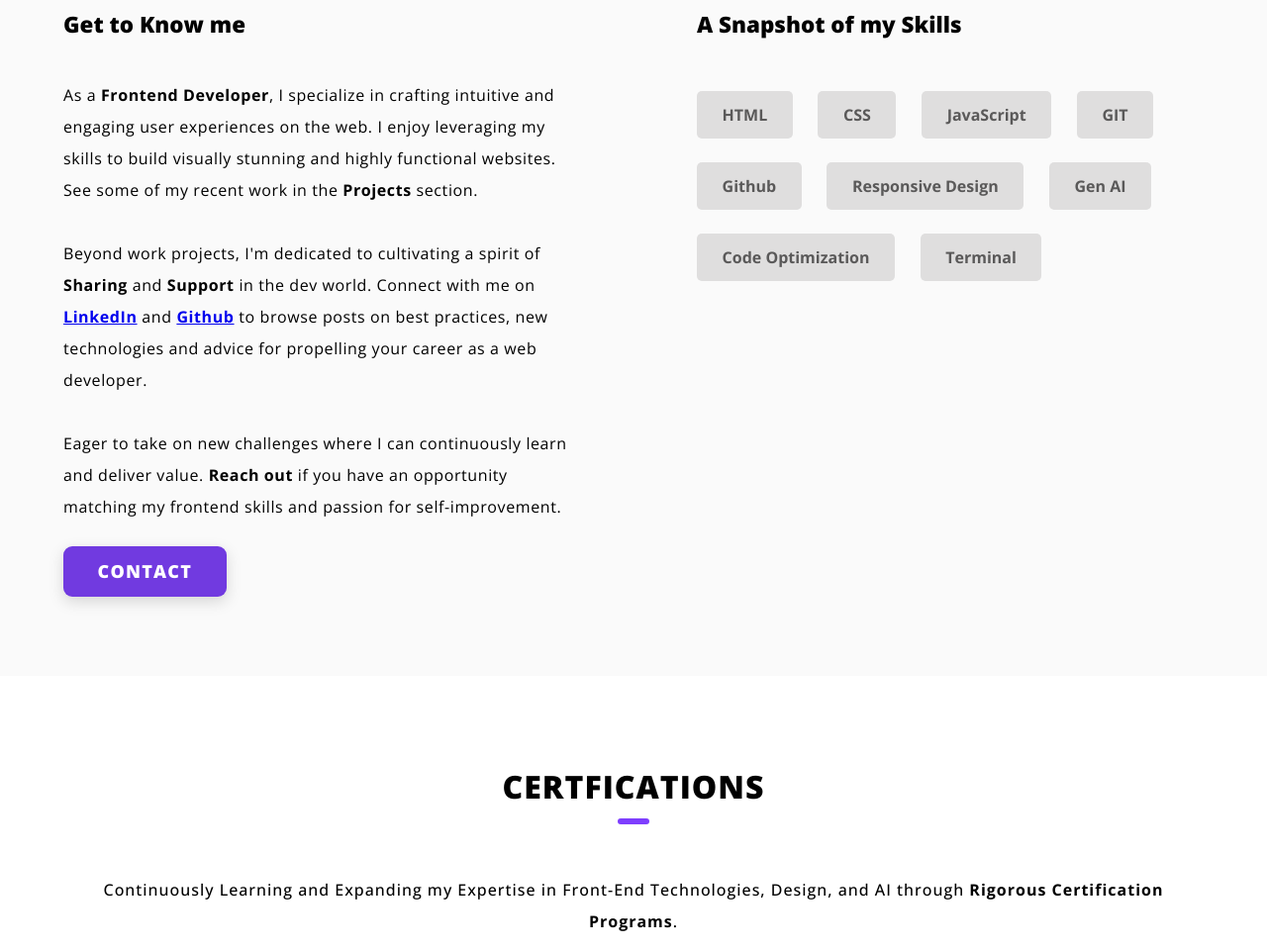
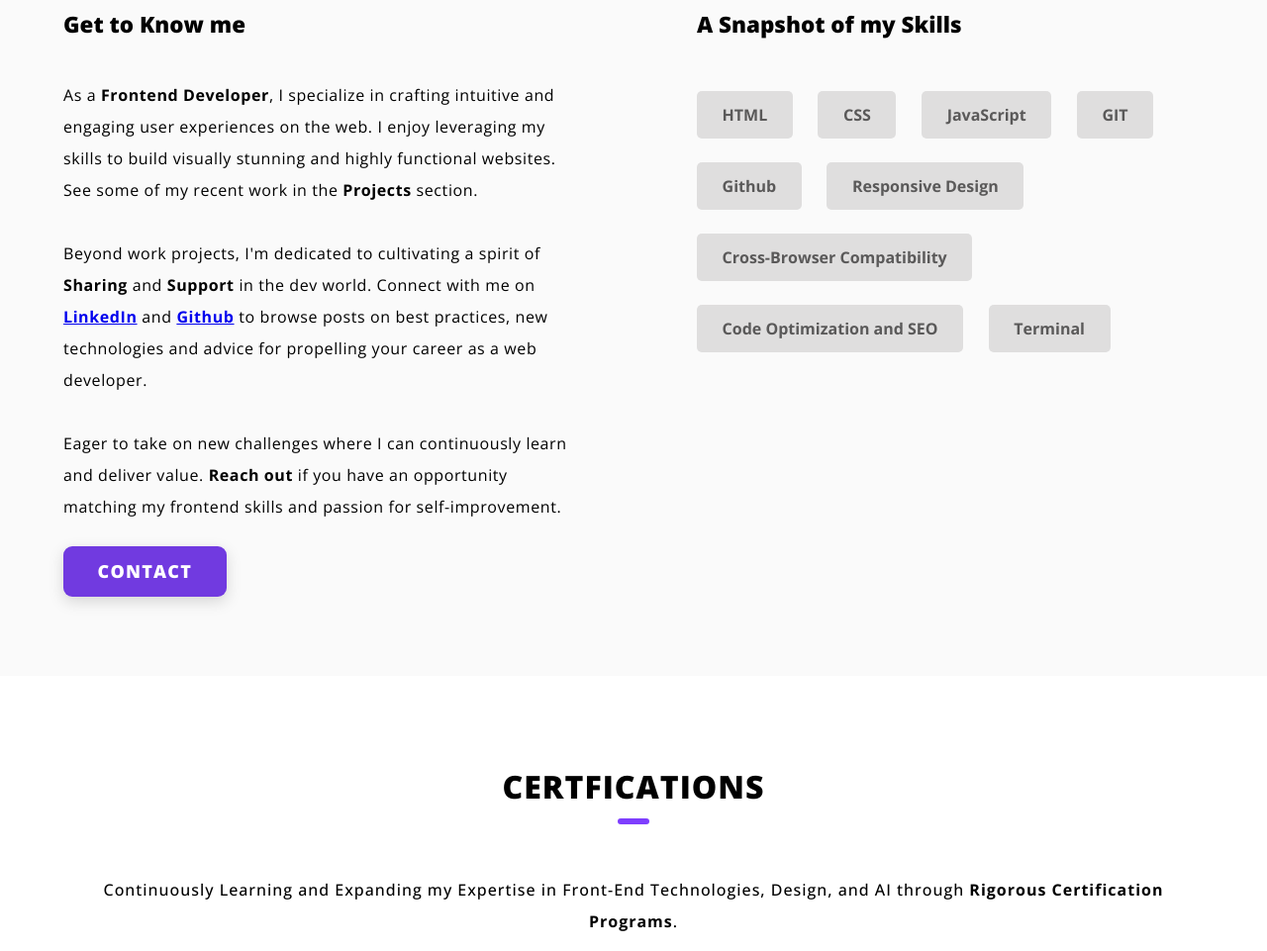
Before and after one commit to WebDev-Haseeb/Portfolio, a plain HTML site: page index.html in a window 1280 px wide. Shown: the part 1133-2094 px from the top of the page at 99% size. Drawn offline with nearby package versions, Linux system fonts and the light colour scheme.

Commit message:
Make some changes in the skills part

```diff
--- a/index.html
+++ b/index.html
@@ -143,7 +143,7 @@
                     <p>Beyond work projects, I'm dedicated to cultivating a spirit of <strong>Sharing</strong> and
                         <strong>Support</strong> in the dev world. Connect with me on <strong><a
                                 href="https://www.linkedin.com/in/devhaseeb">LinkedIn</a></strong> and <strong><a
-                                href="https://www.linkedin.com/in/devhaseeb">Github</a></strong> to browse posts on best
+                                href="https://www.github.com/WebDev-Haseeb">Github</a></strong> to browse posts on best
                         practices, new technologies and advice for propelling your career as a web developer.
                     </p>
 
@@ -167,8 +167,8 @@
                         <div class="skills_skill">GIT</div>
                         <div class="skills_skill">Github</div>
                         <div class="skills_skill">Responsive Design</div>
-                        <div class="skills_skill">Gen AI</div>
-                        <div class="skills_skill">Code Optimization</div>
+                        <div class="skills_skill">Cross-Browser Compatibility</div>
+                        <div class="skills_skill">Code Optimization and SEO</div>
                         <div class="skills_skill">Terminal</div>
                     </div>
                 </div>
```
